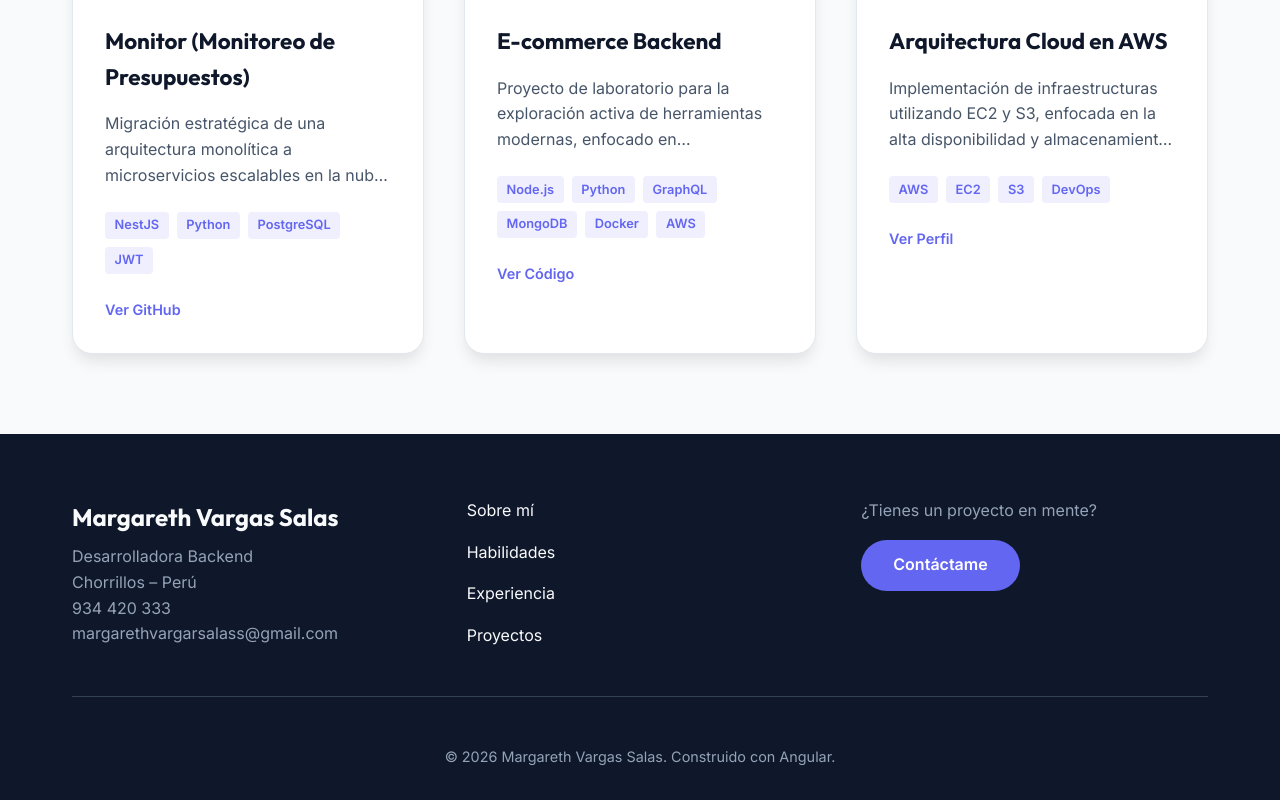
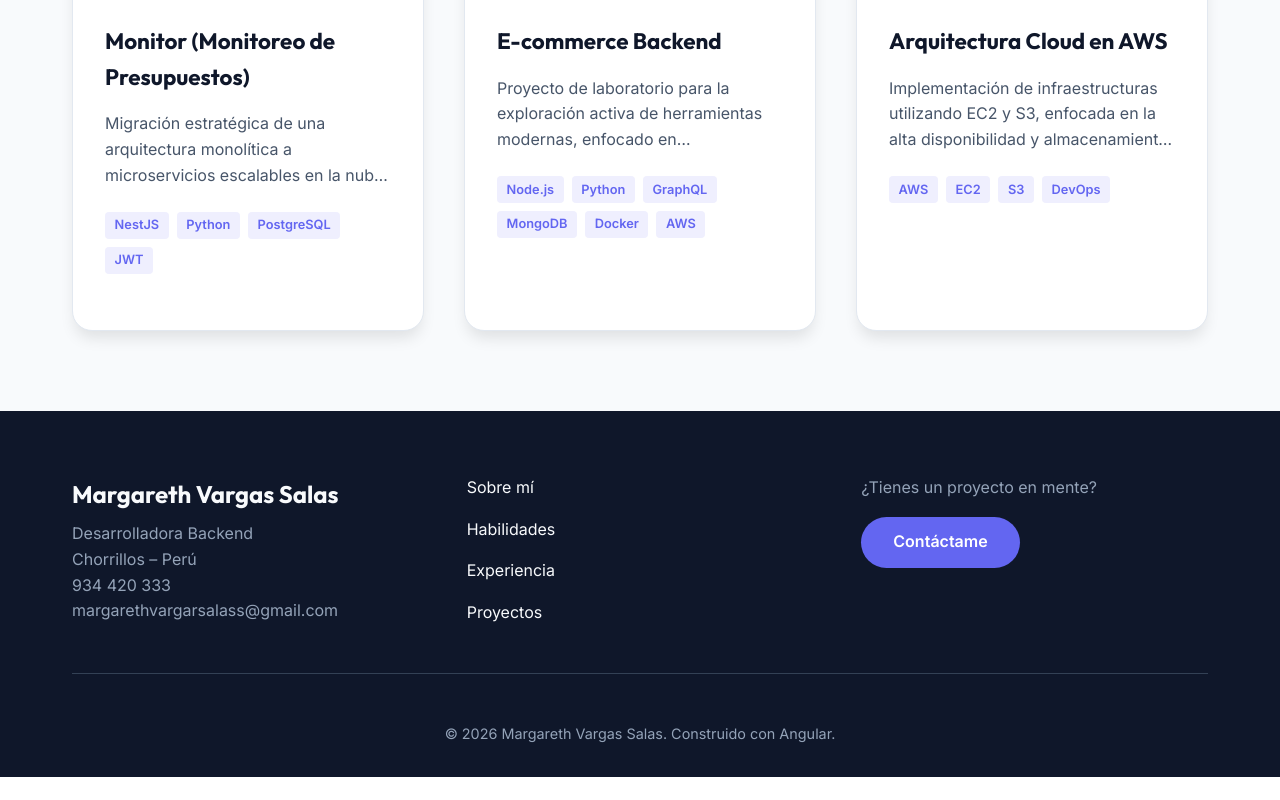
Before and after one commit to margarethvargas/portafolio, an Angular app: page / in a window 1280 px wide. Shown: the part 4036-4836 px from the top of the page. After the commit the page ends 4813 px from the top, so only its background shows below. Built offline with nearby package versions, Linux system fonts and the light colour scheme.

Commit message:
feat: eliminar enlaces externos de los proyectos destacados

```diff
--- a/src/app/components/projects/projects.html
+++ b/src/app/components/projects/projects.html
@@ -17,9 +17,7 @@
                         <span>PostgreSQL</span>
                         <span>JWT</span>
                     </div>
-                    <div class="project-links">
-                        <a href="https://github.com/margarethvargas" target="_blank" class="btn-link">Ver GitHub</a>
-                    </div>
+
                 </div>
             </div>
 
@@ -40,9 +38,7 @@
                         <span>Docker</span>
                         <span>AWS</span>
                     </div>
-                    <div class="project-links">
-                        <a href="https://github.com/margarethvargas" target="_blank" class="btn-link">Ver Código</a>
-                    </div>
+
                 </div>
             </div>
 
@@ -61,9 +57,7 @@
                         <span>S3</span>
                         <span>DevOps</span>
                     </div>
-                    <div class="project-links">
-                        <a href="https://github.com/margarethvargas" target="_blank" class="btn-link">Ver Perfil</a>
-                    </div>
+
                 </div>
             </div>
         </div>
```
